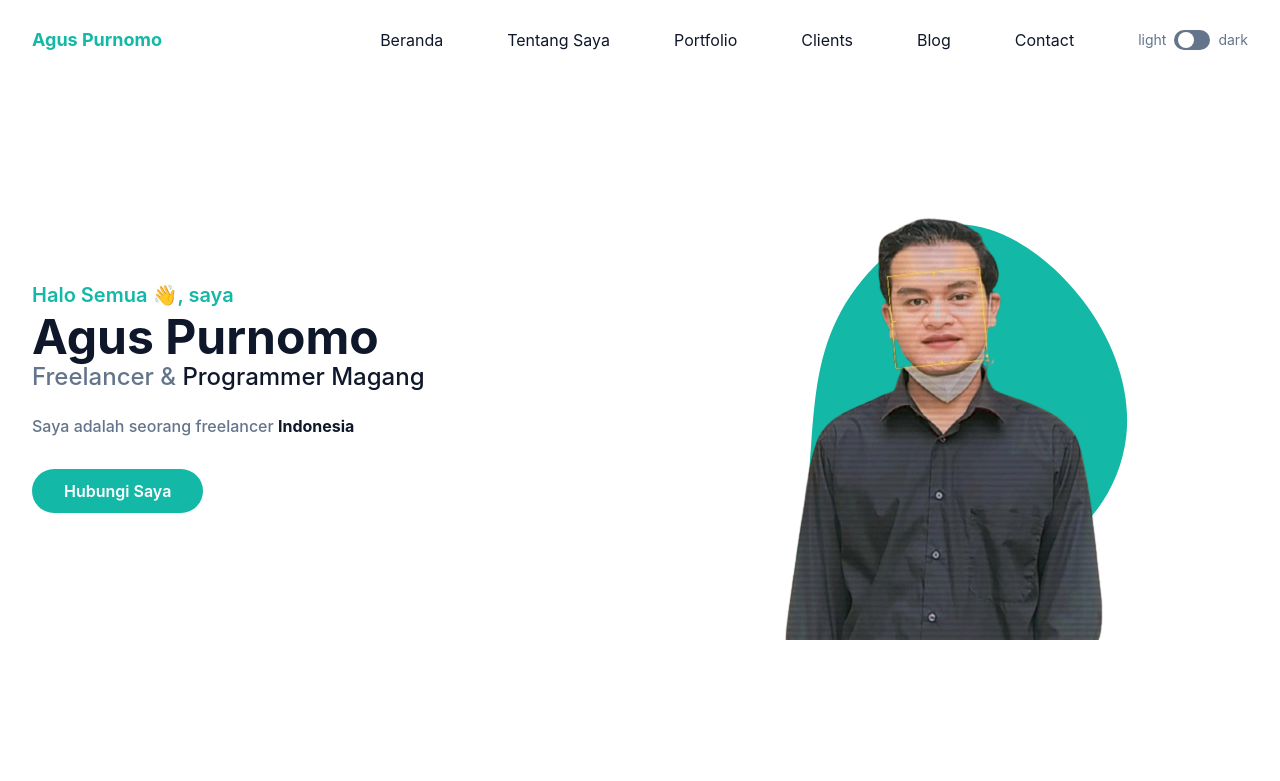
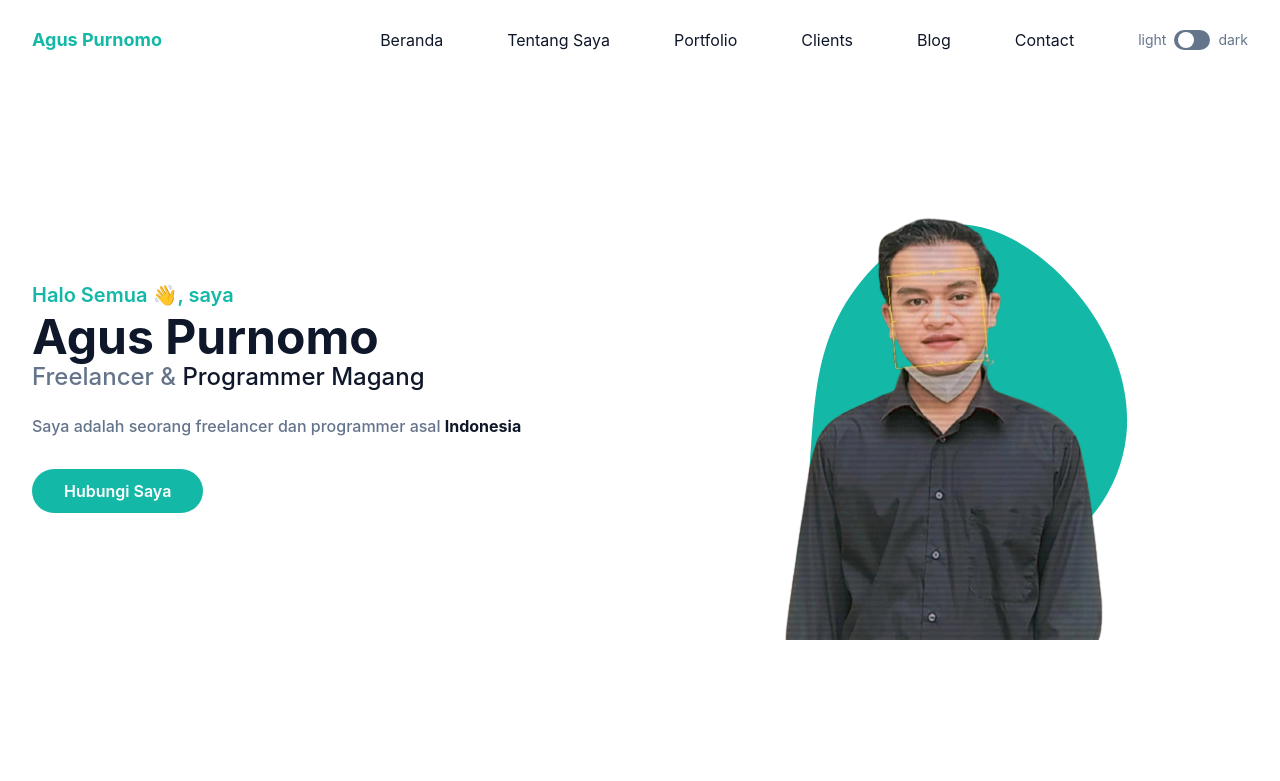
Before and after one commit to repositoriku/portofolio-agus-purnomo, a website: page index.html in a window 1280 px wide. Shown: the top 781 px of the page. Drawn offline with Linux system fonts and the light colour scheme.

Commit message:
perubahan website

```diff
--- a/index.html
+++ b/index.html
@@ -79,7 +79,7 @@
           <div class="w-full self-center px-4 lg:w-1/2">
             <h1 class="text-base font-semibold text-primary md:text-xl">Halo Semua 👋, saya <span class="mt-1 block text-4xl font-bold text-dark dark:text-white lg:text-5xl">Agus Purnomo</span></h1>
             <h2 class="mb-5 text-lg font-medium text-secondary lg:text-2xl">Freelancer & <span class="text-dark dark:text-white">Programmer Magang</span></h2>
-            <p class="mb-10 font-medium leading-relaxed text-secondary">Saya adalah seorang freelancer <span class="font-bold text-dark dark:text-white">Indonesia</span></p>
+            <p class="mb-10 font-medium leading-relaxed text-secondary">Saya adalah seorang freelancer dan programmer asal <span class="font-bold text-dark dark:text-white">Indonesia</span></p>
 
             <a href="https://wa.me/6289669141711" target="_blank" class="rounded-full bg-primary py-3 px-8 text-base font-semibold text-white transition duration-300 ease-in-out hover:opacity-80 hover:shadow-lg">Hubungi Saya</a>
           </div>
```
